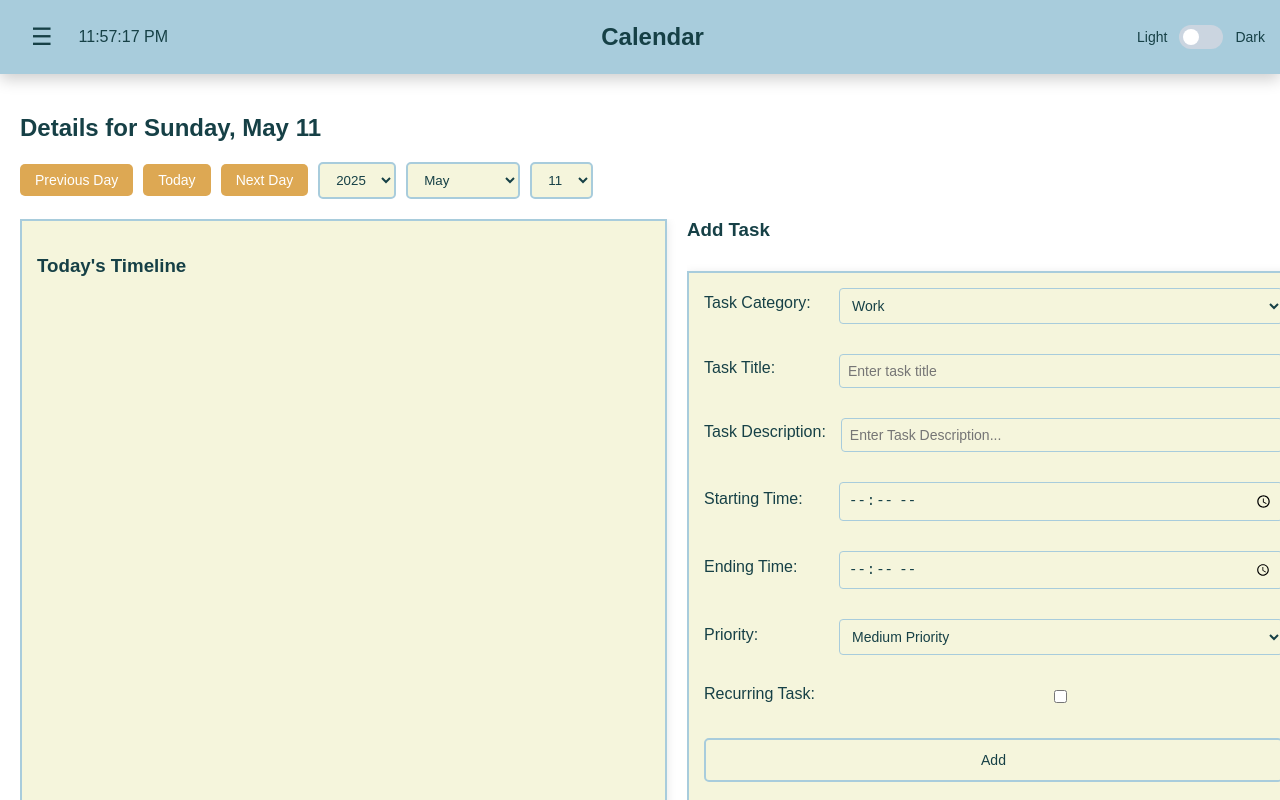
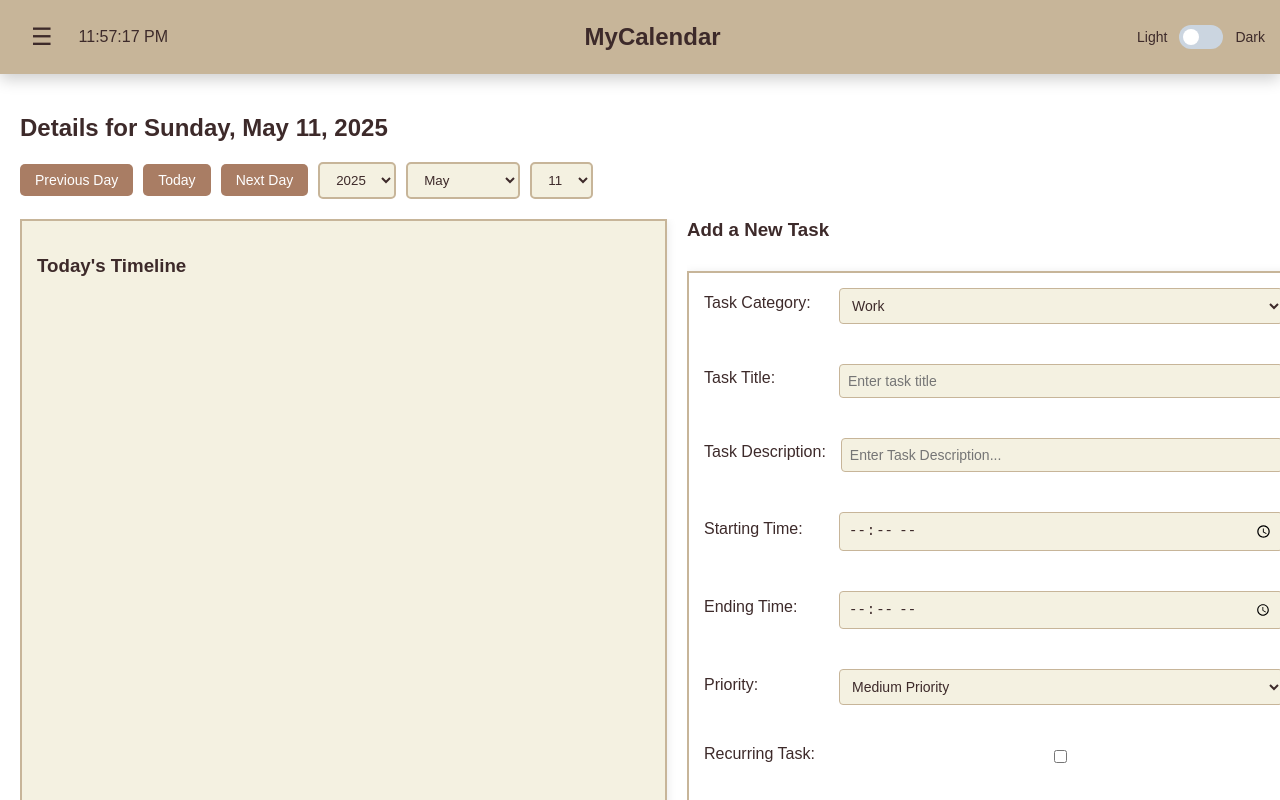
Before and after one commit to Tang0115/CISC490Calendar, a React (Create React App) app: page / in a window 1280 px wide. Built offline with nearby package versions, Linux system fonts and the light colour scheme.

Commit message:
sum changes

```diff
--- a/src/App.css
+++ b/src/App.css
@@ -1,23 +1,25 @@
 /* Base Theme Colors - Old vs New */
 :root {
   /* Light Theme */
-  --light-bg: #F5F5DC;          /* Old: #F5F5DC (beige) - New: More neutral for better readability */
-  --light-text: #164046;        /* Old: #164046 (dark teal) - New: Darker for better contrast */
-  --light-primary: #DDA853;     /* Old: #DDA853 (gold) - New: Adjusted for better contrast */
-  --light-secondary: #A8CCDC;   /* Old: #A8CCDC (light blue) - New: Darker for better contrast */
+  --light-bg: #f4f1e1;           /* Soft ivory with a touch of warmth, very light */
+  --light-text: #3d2a2a;         /* Deep espresso brown for text, providing excellent readability */
+  --light-primary: #a97d64;      /* Warm terracotta with a golden touch (buttons/highlights) */
+  --light-secondary: #c7b599;    /* Subtle beige with a hint of gray for secondary UI elements */
 
   /* Dark Theme */
-  --dark-bg: #0D2C33;          /* Old: #16404D - New: Darker for better contrast */
-  --dark-text: #FFFFFF;        /* Old: #FBF5DD - New: Pure white for maximum contrast */
-  --dark-primary: #FFB649;     /* Old: #DDA853 - New: Brighter for better visibility */
-  --dark-secondary: #4A8599;   /* Old: #A6CDC6 - New: More saturated for better contrast */
+  --dark-bg: #2b1b11;            /* Deep coffee with red undertones for a rich and immersive feel */
+  --dark-text: #f0e4d7;          /* Soft ivory with a hint of peach, pleasant for dark mode */
+  --dark-primary: #d9a766;       /* Golden amber with copper accents to brighten primary elements */
+  --dark-secondary: #7c5b4a;     /* Smoky mahogany, perfect for subtle accents and borders */
 
   /* Accent Colors */
-  --error: #DC3545;           /* Improved error red */
-  --success: #28A745;         /* Improved success green */
-  --warning: #FFC107;         /* Improved warning yellow */
-  --info: #17A2B8;           /* Improved info blue */
-}
+  --error: #b13b3b;              /* Rich, earthy crimson with depth, for clear error indication */
+  --success: #5c8c6f;            /* Muted sage green for a peaceful and successful look */
+  --warning: #e6b800;            /* Bright, golden yellow with a warm undertone for warnings */
+  --info: #3b6b8e;               /* Cool, slate blue with a hint of gray for informational cues */
+}
+
+
 
 .app {
   width: 100vw;
@@ -244,6 +246,12 @@ h1 {
   flex: 1;
   overflow-y: auto;
   max-height: none;
+  max-width: 900px;
+}
+
+.schedule-section, .right-section {
+  max-height: 900px;
+  max-width: 900px;
 }
 
 .timeline-section {
@@ -253,6 +261,7 @@ h1 {
   border-radius: 0;
   box-shadow: 0 2px 10px rgba(0, 0, 0, 0.1);
   transition: background-color 0.3s ease, border-color 0.3s ease, box-shadow 0.3s ease;
+  max-height: 750px;
 }
 
 .app.dark .timeline-section {
@@ -319,14 +328,16 @@ h1 {
 
 .schedule-section, .ai-suggestions {
   margin-bottom: 0;
-  padding: 15px; /* Match timeline-section padding */
-  background-color: var(--light-bg);
+  padding: 15px;
+  background-color: var(--light-sec);
   border: 2px solid var(--light-secondary);
   border-radius: 0;
   box-shadow: 0 2px 10px rgba(0, 0, 0, 0.1);
   transition: background-color 0.3s ease, border-color 0.3s ease, box-shadow 0.3s ease;
-  overflow-y: auto; /* Enable scrolling if content overflows */
-}
+  overflow-y: auto;
+  max-height: 950px; /* Match .timeline-section */
+}
+
 
 .app.dark .schedule-section, .app.dark .ai-suggestions {
   background-color: #16404D;
@@ -334,10 +345,12 @@ h1 {
   box-shadow: 0 2px 10px rgba(0, 0, 0, 0.3);
 }
 
+
+
 .task-input-complex {
   display: flex;
   flex-direction: column;
-  gap: 15px;
+  gap: 25px;
   align-items: flex-start;
 }
 
--- a/src/App.js
+++ b/src/App.js
@@ -49,7 +49,7 @@ function App() {
             </button>
             <span className="current-time">{currentTime}</span>
           </div>
-          <h1>Calendar</h1>
+          <h1>MyCalendar</h1>
           <div className="header-right">
             <div className="theme-switch-wrapper">
               <span className="theme-mode-label">Light</span>
--- a/src/components/DayDetails.js
+++ b/src/components/DayDetails.js
@@ -800,7 +800,7 @@ function DayDetails({ selectedDate, setSelectedDate, events, setEvents }) {
           <button onClick={handleUndoDelete}>Undo</button>
         </div>
       )}
-      <h2>Details for {selectedDate.toLocaleDateString('en-US', { weekday: 'long', month: 'long', day: 'numeric' })}</h2>
+      <h2>Details for {selectedDate.toLocaleDateString('en-US', { weekday: 'long', month: 'long', day: 'numeric'})}, 2025</h2>
       <div className="date-navigation">
         <button onClick={handlePreviousDay}>Previous Day</button>
         <button onClick={handleToday}>Today</button>
@@ -878,7 +878,7 @@ function DayDetails({ selectedDate, setSelectedDate, events, setEvents }) {
           </div>
         </div>
         <div className="right-section">
-          <h3>Add Task</h3>
+          <h3>Add a New Task</h3>
           <div className="schedule-section">
             <div className="task-input-complex">
               <div className="input-row">
```
